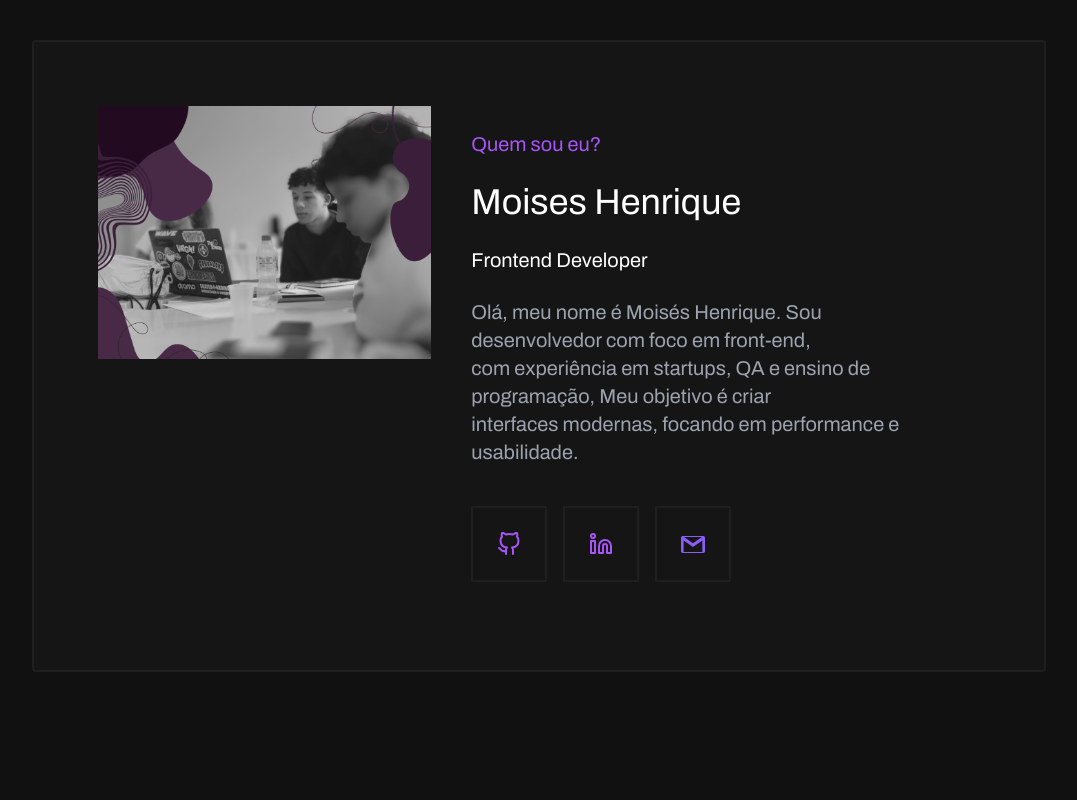
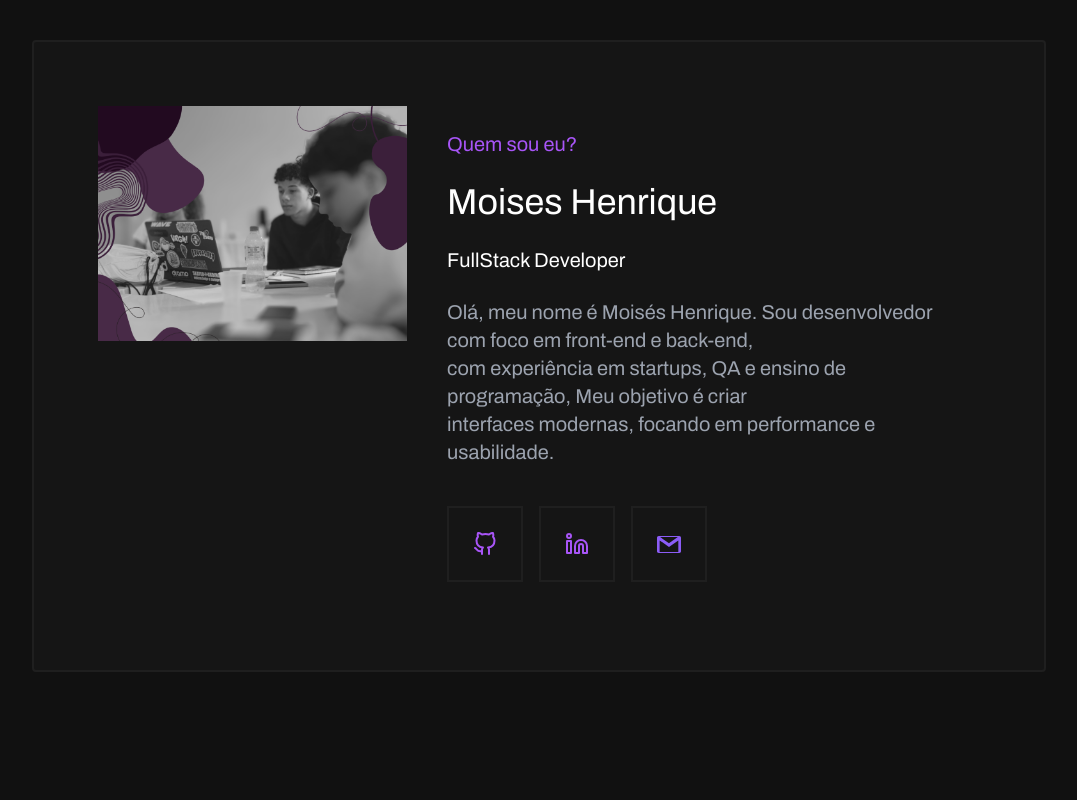
Before and after one commit to MoisesHsilva1/Portfolio, a React (Vite) app: page / in a window 1280 px wide. Shown: the top 800 px of the page, without its empty margins (101-1178 px from the left). Built offline with nearby package versions, Linux system fonts and the light colour scheme.

Commit message:
feat: updat text in abouMe

```diff
--- a/src/components/aboutMe/AboutMe.tsx
+++ b/src/components/aboutMe/AboutMe.tsx
@@ -14,10 +14,10 @@ function AboutMe() {
           <div className="flex flex-col justify-start items-start gap-6 p-6 font-archivo">
             <p className="text-purple-500 text-xl font-medium">Quem sou eu?</p>
             <h1 className="text-white text-3xl sm:text-4xl font-medium">Moises Henrique</h1>
-            <h2 className="text-white text-lg sm:text-xl">Frontend Developer</h2>
+            <h2 className="text-white text-lg sm:text-xl">FullStack Developer</h2>
             <p className="text-gray-400 text-lg sm:text-xl">
               Olá, meu nome é Moisés Henrique. Sou desenvolvedor com foco em
-              front-end, <br /> com experiência em startups, QA e ensino de
+              front-end e back-end, <br /> com experiência em startups, QA e ensino de
               programação, Meu objetivo é criar <br /> interfaces modernas,
               focando em performance e usabilidade.
             </p>
```
